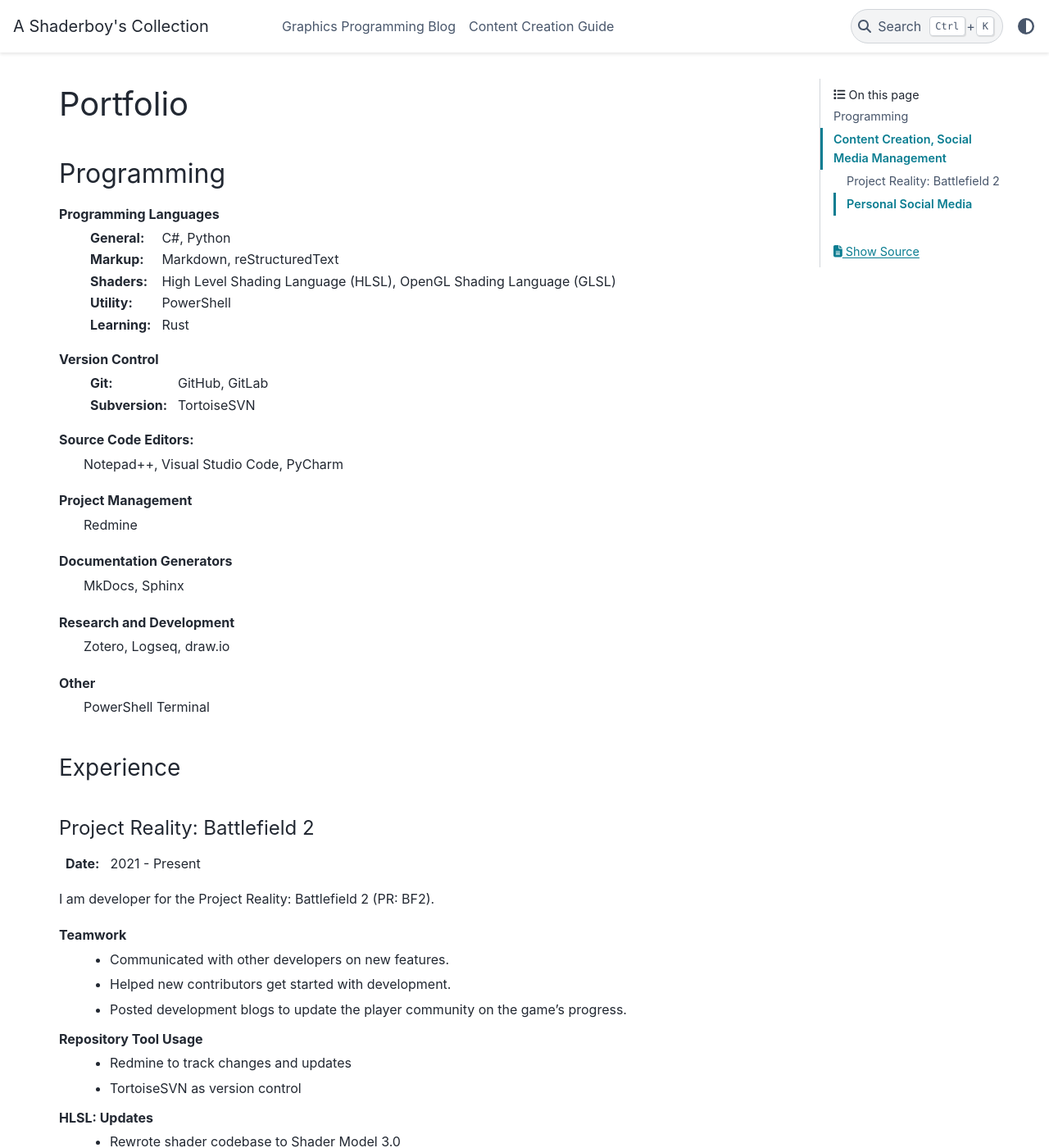
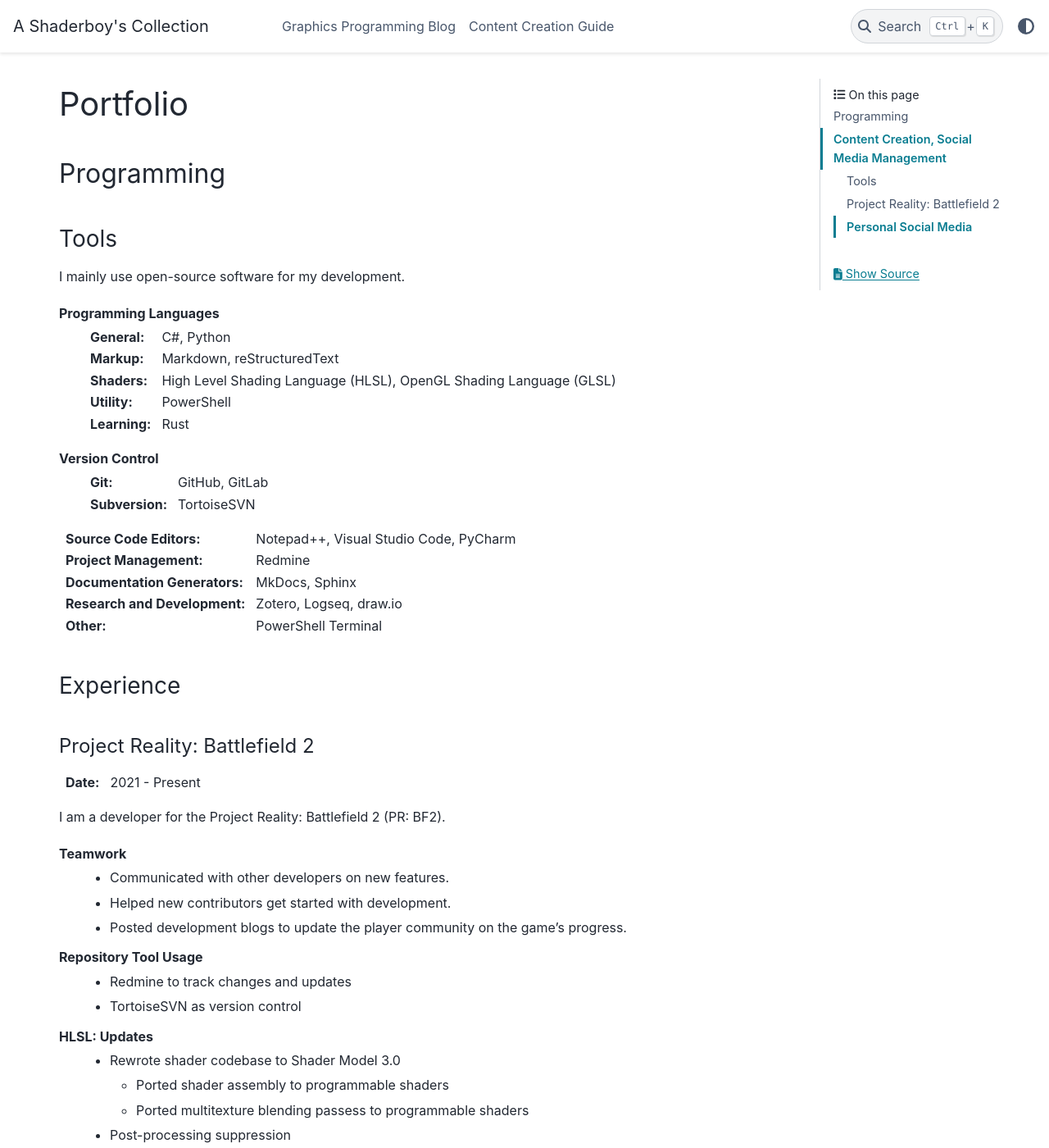
Before and after one commit to papadanku/papadanku.github.io, a Sphinx documentation site: the page built from doc/index.rst, in a window 1280 px wide and 1400 px high. Shown: the whole window at 82% size. Built offline with Sphinx 7.4.7 and the PyData theme 0.15.4, drawn with Linux system fonts in a browser that asks for light colours; some of the changed text lies outside the part shown.

Commit message:
Minor fixes

```diff
--- a/doc/index.rst
+++ b/doc/index.rst
@@ -12,6 +12,11 @@ Portfolio
 Programming
 -----------
 
+Tools
+^^^^^
+
+I mainly use open-source software for my development.
+
 Programming Languages
    :General: C#, Python
    :Markup: Markdown, reStructuredText
@@ -46,7 +42,7 @@ Project Reality: Battlefield 2
 
 :Date: 2021 - Present
 
-I am developer for the Project Reality: Battlefield 2 \(PR: BF2\).
+I am a developer for the Project Reality: Battlefield 2 \(PR: BF2\).
 
 Teamwork
    - Communicated with other developers on new features.
@@ -154,7 +150,10 @@ Day 4+
 Content Creation, Social Media Management
 -----------------------------------------
 
-Used various hardware and software to create content for social media channels.
+Tools
+^^^^^
+
+Used various hardware and software to create content for social media channels. A mix of freemium and open-source software.
 
 Hardware
    :Camera: Sony Alpha 6000
```
Also changed, not shown: other parts of doc/index.rst (+5 -14 lines).
